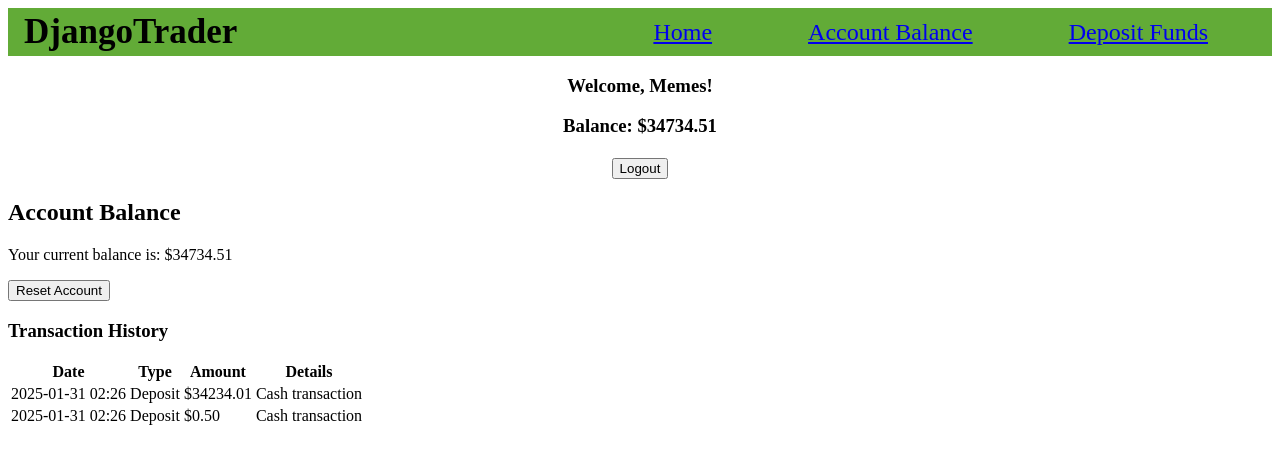
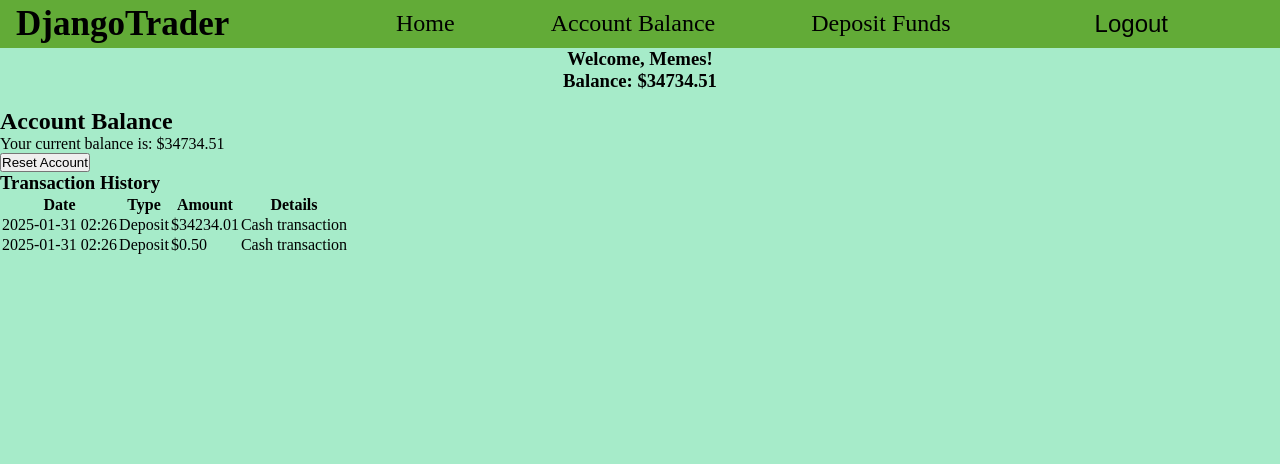
Before and after one commit to Kpeeler51/DjangoTrader, a Django app: page /accounts/balance/ in a window 1280 px wide. Shown: the top 464 px of the page. Run offline with Django 5.2, Linux system fonts and the light colour scheme; a user stored in the database is signed in; data comes from the database, SQL or seed files in the repository; both versions use the stored data as it was after the commit.

Commit message:
logout button moved to navbar

```diff
--- a/trade/static/trade/css/style.css
+++ b/trade/static/trade/css/style.css
@@ -1,3 +1,13 @@
+/* CSS Reset */
+* {
+    margin: 0;
+    padding: 0;
+  }
+
+  body {
+    background-color: #A6EBC9;
+  }
+
 #notification-container {
     position: fixed;
     top: 20px;
@@ -27,6 +37,15 @@ nav {
     font-size: 35px;
 }
 
+.nav-logo {
+    text-decoration: none;
+    color: black;
+}
+
+.nav-logo:hover {
+    color: white;
+}
+
 .nav-links {
     display: flex;
 }
@@ -34,7 +53,19 @@ nav {
 .nav-item {
     font-size: 1.5rem;
     margin: 0rem 3rem;
+    text-decoration: none;
+    color: black;
 }
+
+.nav-item:hover {
+    color: white;
+}
+
+.logout-button {
+    background: none;
+    border: none;
+}
+
 
 .welcome-header{
     text-align: center;
--- a/trade/static/trade/js/chart.js
+++ b/trade/static/trade/js/chart.js
@@ -7,7 +7,7 @@ function createChart(dates, prices, symbol, currency) {
             datasets: [{
                 label: `${symbol} (${currency})`,
                 data: prices,
-                borderColor: 'rgb(75, 192, 192)',
+                borderColor: '#62AB37',
                 tension: 0.1
             }]
         },
--- a/trade/templates/trade/base.html
+++ b/trade/templates/trade/base.html
@@ -11,12 +11,16 @@
     <div id="notification-container"></div>
 
     <nav class="navbar">
-        <h1 class="logo">DjangoTrader</h1>
+        <h1 class="logo"> <a class="nav-logo" href="{% url 'home' %}">DjangoTrader</a></h1>
         <div class="nav-links">
             <a class="nav-item" href="{% url 'home' %}">Home</a>
             {% if user.is_authenticated %}
                 <a class="nav-item" href="{% url 'balance' %}">Account Balance</a>
                 <a class="nav-item" href="{% url 'deposit' %}">Deposit Funds</a>
+                <form class="nav-item" method="post" action="{% url 'logout' %}">
+                    {% csrf_token %}
+                    <button class="logout-button nav-item" type="submit">Logout</button>
+                </form>
             {% else %}
             <a class="nav-item" href="{% url 'login' %}">Login</a>
             {% endif %}
@@ -29,10 +33,6 @@
             <p id="user-balance">Balance: ${{ user.profile.balance }}</p>
         {% endif %}
         </p>
-        <form method="post" action="{% url 'logout' %}">
-            {% csrf_token %}
-            <button type="submit">Logout</button>
-        </form>
     {% else %}
         <h3 class="welcome-header"><a href="{% url 'login' %}">Login</a> or <a href="{% url 'register' %}">Register</a> to start trading.</p>
     {% endif %}
```
Also changed, not shown: db.sqlite3.
